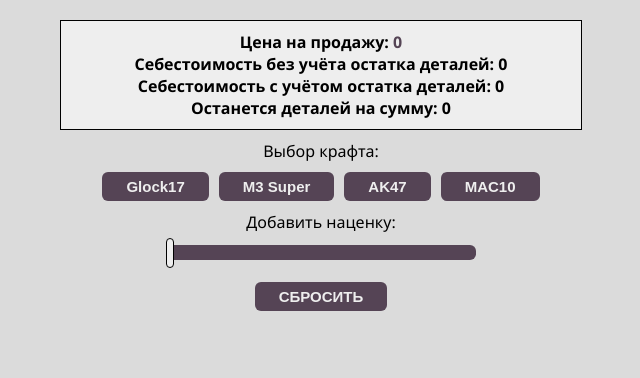
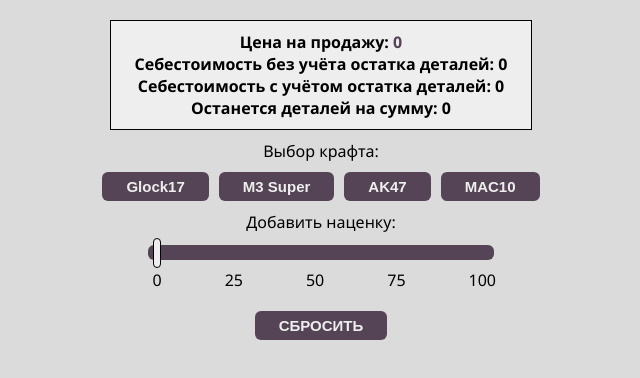
Before and after one commit to AAAAAAAAlan/dobrograd-order-manager, a Vue app: page / in a window 1280 px wide. Shown: the top 378 px of the page, without its empty margins (319-959 px from the left). Built offline with nearby package versions, Linux system fonts and the light colour scheme.

Commit message:
slider improved

```diff
--- a/src/components/Dobrograd.vue
+++ b/src/components/Dobrograd.vue
@@ -14,7 +14,12 @@
       <div class="mac10"><button @click="assembleMac()" class="assemble">MAC10</button></div>
     </div>
     <p>Добавить наценку:</p>
-    <div class="sliderParent"><input v-model="percentage" type="range" min="1" max="100" value="50" class="slider"></div>
+    <div class="sliderParent">
+      <input v-model="percentage" step="25" type="range" min="0" max="100" value="50" class="slider">
+      <div class="steps">
+        <div @click="percentage=step" v-for="step in steps" :key="step" class="step">{{step}}</div>
+      </div>
+    </div>
     <div @click="reset" class="reset"><button>СБРОСИТЬ</button></div>
   </div>
 </template>
@@ -57,6 +62,7 @@
       remains: 0,
       sellingPrice: 0,
       percentage: 0,
+      steps: [0, 25, 50, 75, 100],
     }
   },
   watch: {
@@ -101,19 +107,37 @@
 
 <!-- Add "scoped" attribute to limit CSS to this component only -->
 <style scoped lang="sass">
-*
 
 .dobrograd
   padding: 20px
   user-select: none
 
+
   .sliderParent
     display: flex
     justify-content: center
+    flex-direction: column
+    width: 100%
+    max-width: 350px
+    margin: 0 auto
+
+    .steps
+      display: flex
+      justify-content: space-between
+      margin-top: 7px
+
+      .step
+        margin-left: 6.5px
+        cursor: pointer
+        font-weight: 500
+        &:hover
+          border-radius: 6px
+          background-color: #554455
+          color: #eeeeee
 
     .slider
       appearance: none
-      width: 25%
+      padding: 0 5px
       height: 15px
       background: #554455
       outline: none
@@ -167,7 +191,7 @@
     text-align: center
     background-color: #eeeeee
     width: 100%
-    max-width: 500px
+    max-width: 400px
     font-weight: 600
 
     span
```
